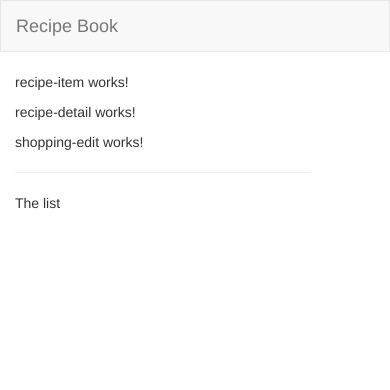
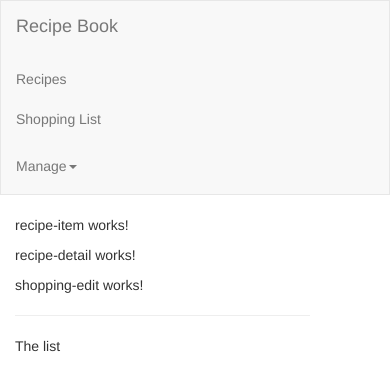
Before and after one commit to robbbowes/Star-Wars-Rezepte, an Angular app: page / in a window 390 px wide. Shown: the top 390 px of the page. Built offline with nearby package versions, Linux system fonts and the light colour scheme.

Commit message:
Switch to navbar-default for smaller screens/mobile

```diff
--- a/src/app/header/header.component.html
+++ b/src/app/header/header.component.html
@@ -4,7 +4,7 @@
             <a href="#" class=navbar-brand>Recipe Book</a>
         </div>
 
-        <div class="collapse navbar-collapse">
+        <div class="navbar-default">
             <ul class="nav navbar-nav">
                 <li><a href="#">Recipes</a></li>
                 <li><a href="#">Shopping List</a></li>
```
